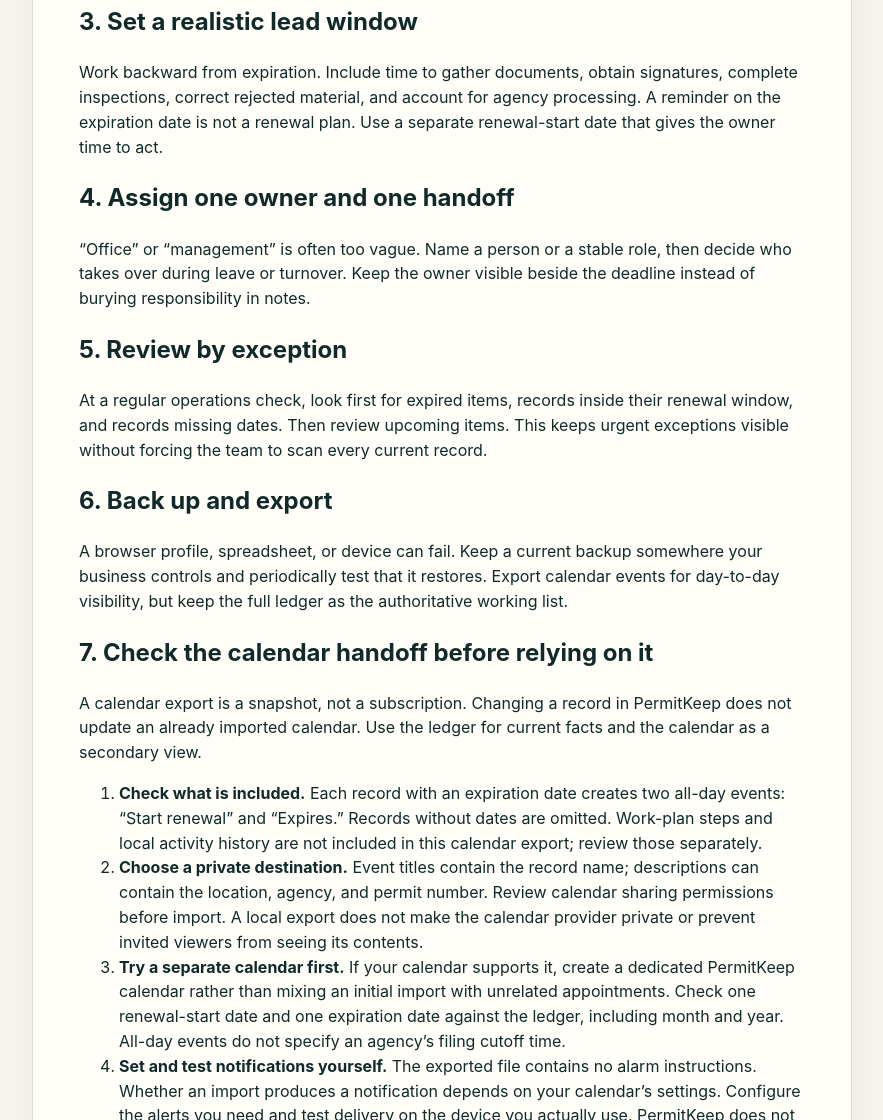
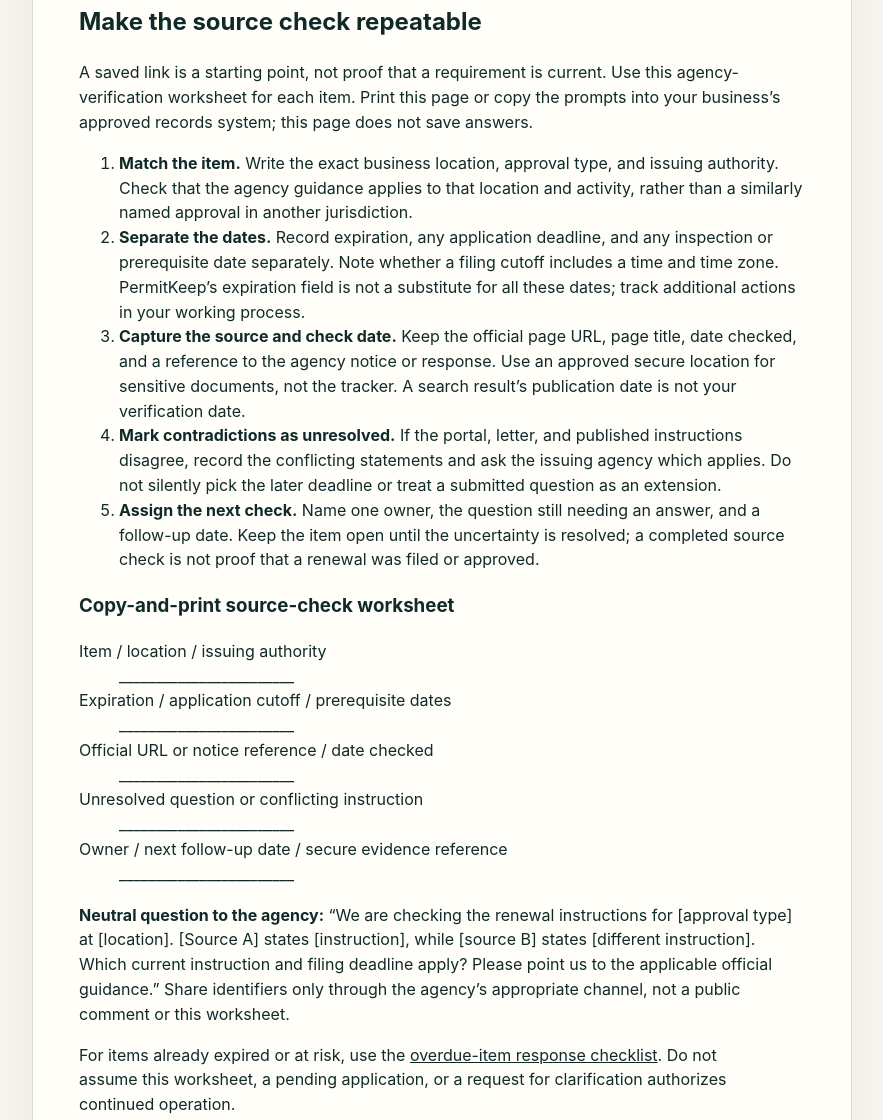
Before and after one commit to helpinghandschitown-netizen/permitkeep, a website: page permit-renewal-tracking-checklist.html in a window 1280 px wide. Shown: the part 1047-2167 px from the top of the page, without its empty margins (198-1081 px from the left). Drawn offline with Linux system fonts and the light colour scheme.

Commit message:
docs: add practical agency source-verification worksheet

```diff
--- a/permit-renewal-tracking-checklist.html
+++ b/permit-renewal-tracking-checklist.html
@@ -33,6 +33,28 @@
 
     <h2>2. Verify from an official source</h2>
     <p>Use the issuing agency—not a search snippet, old email, vendor blog, or last year’s calendar—as the source of truth. Confirm the current date, fee, form, filing method, and required documents. Record the official link and the date you checked it. If a requirement is unclear, contact the agency or a qualified local adviser.</p>
+
+    <section id="source-verification" aria-labelledby="source-verification-title">
+      <h2 id="source-verification-title">Make the source check repeatable</h2>
+      <p>A saved link is a starting point, not proof that a requirement is current. Use this agency-verification worksheet for each item. Print this page or copy the prompts into your business’s approved records system; this page does not save answers.</p>
+      <ol>
+        <li><strong>Match the item.</strong> Write the exact business location, approval type, and issuing authority. Check that the agency guidance applies to that location and activity, rather than a similarly named approval in another jurisdiction.</li>
+        <li><strong>Separate the dates.</strong> Record expiration, any application deadline, and any inspection or prerequisite date separately. Note whether a filing cutoff includes a time and time zone. PermitKeep’s expiration field is not a substitute for all these dates; track additional actions in your working process.</li>
+        <li><strong>Capture the source and check date.</strong> Keep the official page URL, page title, date checked, and a reference to the agency notice or response. Use an approved secure location for sensitive documents, not the tracker. A search result’s publication date is not your verification date.</li>
+        <li><strong>Mark contradictions as unresolved.</strong> If the portal, letter, and published instructions disagree, record the conflicting statements and ask the issuing agency which applies. Do not silently pick the later deadline or treat a submitted question as an extension.</li>
+        <li><strong>Assign the next check.</strong> Name one owner, the question still needing an answer, and a follow-up date. Keep the item open until the uncertainty is resolved; a completed source check is not proof that a renewal was filed or approved.</li>
+      </ol>
+      <h3>Copy-and-print source-check worksheet</h3>
+      <dl>
+        <dt>Item / location / issuing authority</dt><dd>________________________</dd>
+        <dt>Expiration / application cutoff / prerequisite dates</dt><dd>________________________</dd>
+        <dt>Official URL or notice reference / date checked</dt><dd>________________________</dd>
+        <dt>Unresolved question or conflicting instruction</dt><dd>________________________</dd>
+        <dt>Owner / next follow-up date / secure evidence reference</dt><dd>________________________</dd>
+      </dl>
+      <p><strong>Neutral question to the agency:</strong> “We are checking the renewal instructions for [approval type] at [location]. [Source A] states [instruction], while [source B] states [different instruction]. Which current instruction and filing deadline apply? Please point us to the applicable official guidance.” Share identifiers only through the agency’s appropriate channel, not a public comment or this worksheet.</p>
+      <p>For items already expired or at risk, use the <a href="./overdue-permit-response-checklist.html">overdue-item response checklist</a>. Do not assume this worksheet, a pending application, or a request for clarification authorizes continued operation.</p>
+    </section>
 
     <h2>3. Set a realistic lead window</h2>
     <p>Work backward from expiration. Include time to gather documents, obtain signatures, complete inspections, correct rejected material, and account for agency processing. A reminder on the expiration date is not a renewal plan. Use a separate renewal-start date that gives the owner time to act.</p>
```
